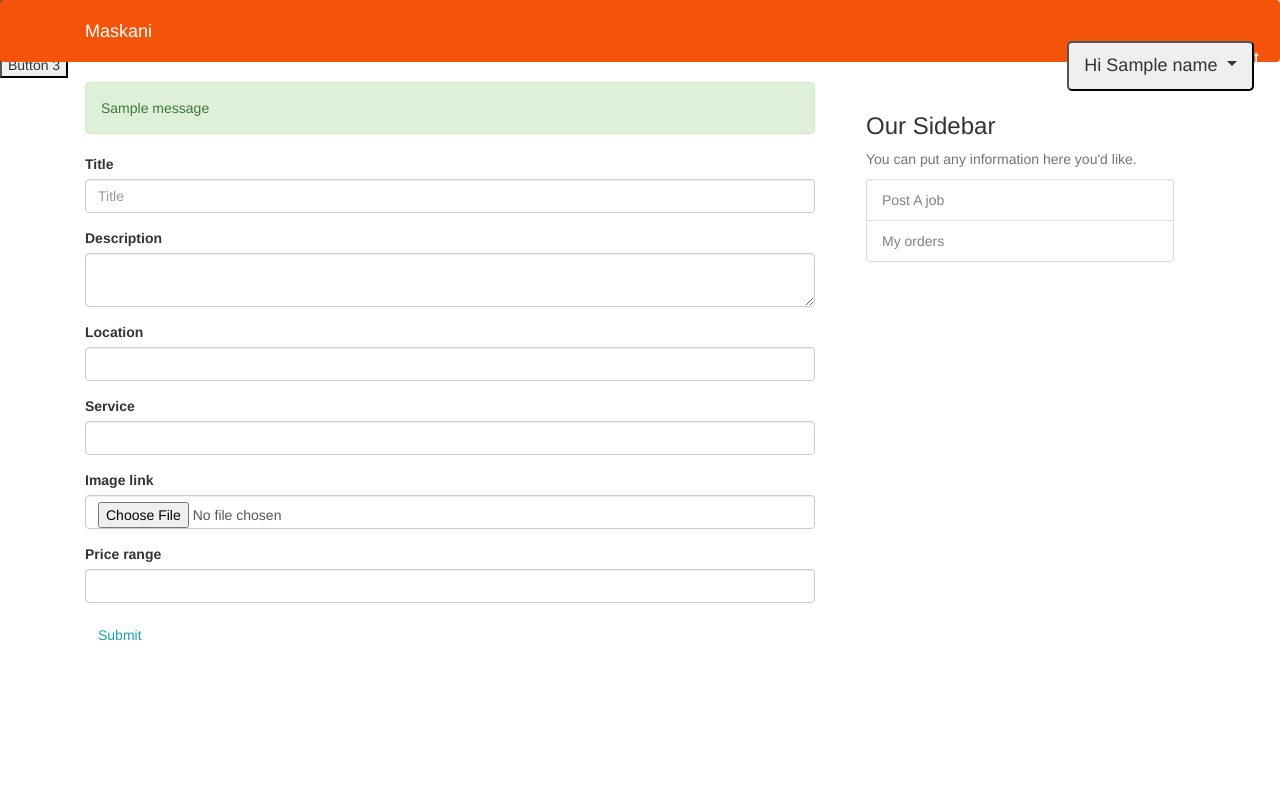
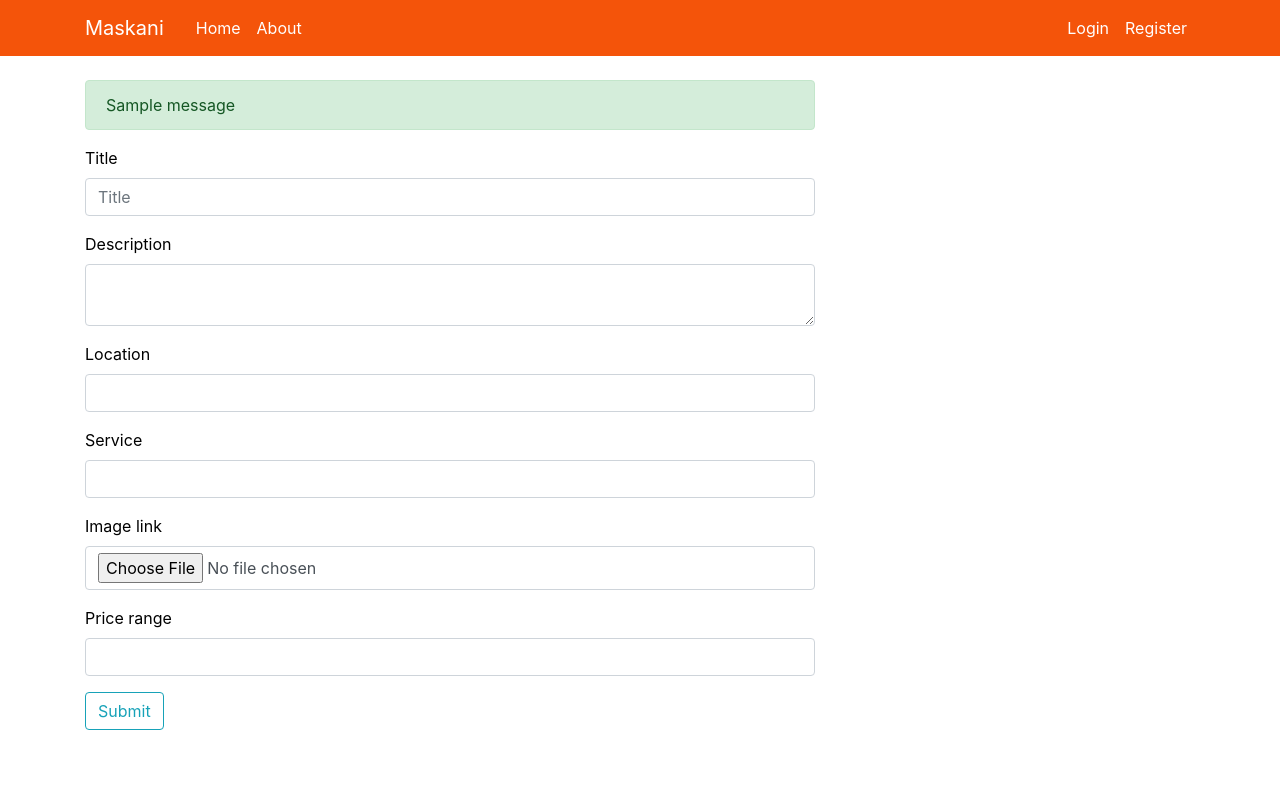
Before and after one commit to Mtsumi/maskani, a Python web app: template templates/new_order.html in a window 1280 px wide. Run offline with Jinja, Linux system fonts and the light colour scheme; the template is opened without the code that fills it: most values are stand-ins (such as "Sample title", 1, 10 or a date in 2020); one stand-in notice (Sample message) is shown; form fields are guessed from the names that the template uses; some libraries are stand-ins or nearby versions.

Commit message:
---change in templates---

```diff
--- a/static/css/main.css
+++ b/static/css/main.css
@@ -17,7 +17,7 @@ body {
 }
 
 .site-header .navbar-nav .nav-link:hover {
-    color: #ffffff;
+  color: #fff;
 }
 
 .site-header .navbar-nav .nav-link.active {
@@ -25,9 +25,9 @@ body {
 }
 
 .content-section {
-    background: #fff;
+  background: #ffffff;
   padding: 10px 20px;
-    border: 1px solid #fff;
+  border: 1px solid #dddddd;
   border-radius: 3px;
   margin-bottom: 20px;
 }
@@ -37,10 +37,7 @@ body {
 }
 
 a.article-title:hover {
-    /* color: #428bca;
->>>>>>> main
-======= */
-    color: #d8a313;
+  color: #f4540a;
   text-decoration: none;
 }
 
@@ -57,7 +54,7 @@ body {
 .article-metadata {
   padding-bottom: 1px;
   margin-bottom: 4px;
-    border-bottom: 1px solid #000
+  border-bottom: 1px solid #e3e3e3
 }
 
 .article-metadata a:hover {
@@ -81,36 +78,3 @@ body {
 .account-heading {
   font-size: 2.5rem;
 }
-  .navbar-nav1 {
-    position: absolute;
-    right: 0;
-    float: right;
-    margin-right: 10px;
-    font-size: 18px;
-    padding: 10px 15px;
-    border-radius: 5px;
-  }
-  .dropdown-toggle {
-    font-size: 18px;
-    padding: 10px 15px;
-    border-radius: 5px;
-  }
-  .left-side {
-    position: absolute;
-    left: 0;
-    top: 0;
-    bottom: 0;
-    display: block;
-  }
-  .left-side button {
-    display: block;
-  }
-  .navbar-nav {
-    position: absolute;
-    right: 0;
-    float: left;
-    margin-left: 10px;
-    font-size: 18px;
-    padding: 10px 15px;
-    border-radius: 5px;
-  }
--- a/templates/base_dashboard.html
+++ /dev/null
@@ -1,102 +0,0 @@
-<!DOCTYPE html>
-<html>
-<head>
-    <!-- Required meta tags -->
-    <meta charset="utf-8">
-    <meta name="viewport" content="width=device-width, initial-scale=1, shrink-to-fit=no">
-
-    <!-- Bootstrap CSS -->
-    <link rel="stylesheet" href="https://maxcdn.bootstrapcdn.com/bootstrap/4.0.0/css/bootstrap.min.css" integrity="sha384-Gn5384xqQ1aoWXA+058RXPxPg6fy4IWvTNh0E263XmFcJlSAwiGgFAW/dAiS6JXm" crossorigin="anonymous">
-
-    <link rel="stylesheet" type="text/css" href="{{ url_for('static', filename='css/main.css') }}">
-
-    {% if title %}
-        <title>Maskani - {{ title }}</title>
-    {% else %}
-        <title>Maskani</title>
-    {% endif %}
-</head>
-<body>
-    <header class="site-header">
-      <nav class="navbar navbar-expand-md navbar-dark bg-steel fixed-top">
-        <div class="container">
-          <a class="navbar-brand mr-4" href="/">Maskani</a>
-          <button class="navbar-toggler" type="button" data-toggle="collapse" data-target="#navbarToggle" aria-controls="navbarToggle" aria-expanded="false" aria-label="Toggle navigation">
-            <span class="navbar-toggler-icon"></span>
-          </button>
-          <div class="collapse navbar-collapse" id="navbarToggle">
-            <div class="navbar-nav mr-auto">
-              <a class="nav-item nav-link" href="{{ url_for('index') }}">Home</a>
-              <a class="nav-item nav-link" href="{{ url_for('about') }}">About</a>
-            </div>
-                  <!-- Navbar Right Side -->
-            <div class="navbar-nav1">
-              <div class="dropdown">
-                <button class="dropdown-toggle" type="button" id="dropdownMenuButton" data-toggle="dropdown" aria-haspopup="true" aria-expanded="false">
-                  Hi {{ name }}
-                </button>
-                <div class="dropdown-menu" aria-labelledby="dropdownMenuButton">
-                  <a class="dropdown-item" href="{{ url_for('sign_up') }}">Sign Up</a>
-                  <a class="dropdown-item" href="{{ url_for('login') }}">Log In</a>
-                </div>
-              </div>
-            </div>
-
-
-            </div>
-
-
-          </div>
-        </div>
-
-      </nav>
-    </header>
-    <main role="main" class="container">
-      <div class="row">
-        <div class="col-md-8">
-          {% with messages = get_flashed_messages(with_categories=true) %}
-            {% if messages %}
-              {% for category, message in messages %}
-                <div class="alert alert-{{ category }}">
-                  {{ message }}
-                </div>
-              {% endfor %}
-            {% endif %}
-          {% endwith %}
-          {% block content %}{% endblock %}
-        </div>
-        <div class="col-md-4">
-          <div class="content-section">
-            <h3>Our Sidebar</h3>
-            <p class='text-muted'>You can put any information here you'd like.
-              <ul class="list-group">
-                <li class="list-group-item list-group-item-light">Post A job</li>
-                <li class="list-group-item list-group-item-light">My orders</li>
-              </ul>
-            </p>
-          </div>
-        </div>
-      </div>
-    </main>
-    <div class="left-side">
-        <button>Button 1</button>
-        <button>Button 2</button>
-        <button>Button 3</button>
-    </div>
-
-    <!-- jQuery first, then Popper.js, then Bootstrap JS -->
-    <script>
-        $('.dropdown-toggle').click(function() {
-  $('.dropdown-menu').toggle();
-});
-        $(document).click(function(e) {
-  if (!$(e.target).closest('.dropdown').length) {
-    $('.dropdown-menu').hide();
-  }
-});
-    </script>
-    <script src="https://code.jquery.com/jquery-3.2.1.slim.min.js" integrity="sha384-KJ3o2DKtIkvYIK3UENzmM7KCkRr/rE9/Qpg6aAZGJwFDMVNA/GpGFF93hXpG5KkN" crossorigin="anonymous"></script>
-    <script src="https://cdnjs.cloudflare.com/ajax/libs/popper.js/1.12.9/umd/popper.min.js" integrity="sha384-ApNbgh9B+Y1QKtv3Rn7W3mgPxhU9K/ScQsAP7hUibX39j7fakFPskvXusvfa0b4Q" crossorigin="anonymous"></script>
-    <script src="https://maxcdn.bootstrapcdn.com/bootstrap/4.0.0/js/bootstrap.min.js" integrity="sha384-JZR6Spejh4U02d8jOt6vLEHfe/JQGiRRSQQxSfFWpi1MquVdAyjUar5+76PVCmYl" crossorigin="anonymous"></script>
-</body>
-</html>
--- a/templates/dashboard.html
+++ /dev/null
@@ -1,3 +0,0 @@
-{% extends 'base.html'}
-{% block content%}
-{% endblock%}
--- a/templates/layout.html
+++ b/templates/layout.html
@@ -31,8 +31,13 @@
             </div>
             <!-- Navbar Right Side -->
             <div class="navbar-nav">
+              {% if current_user.is_authenticated %}
+              <a class="nav-item nav-link" href="{{ url_for('account') }}">Account</a>
+              <a class="nav-item nav-link" href="{{ url_for('logout') }}">Logout</a>
+              {% else %}
               <a class="nav-item nav-link" href="{{ url_for('login') }}">Login</a>
               <a class="nav-item nav-link" href="{{ url_for('sign_up') }}">Register</a>
+              {% endif %}
             </div>
           </div>
         </div>
--- a/templates/new_order.html
+++ b/templates/new_order.html
@@ -1,9 +1,6 @@
-{% extends "base_dashboard.html" %}
+{% extends "layout.html" %}
 {% block content %}
-<!-- Import necessary libraries -->
-<script src="https://ajax.googleapis.com/ajax/libs/jquery/3.5.1/jquery.min.js"></script>
-<script src="https://maxcdn.bootstrapcdn.com/bootstrap/3.4.1/js/bootstrap.min.js"></script>
-<link rel="stylesheet" href="https://maxcdn.bootstrapcdn.com/bootstrap/3.4.1/css/bootstrap.min.css">
+
 
 <!-- Create the form using Flask WTForms -->
 <form action="" method="post" enctype="multipart/form-data">
```
Lines whose indentation alone changed are shown as unchanged.
